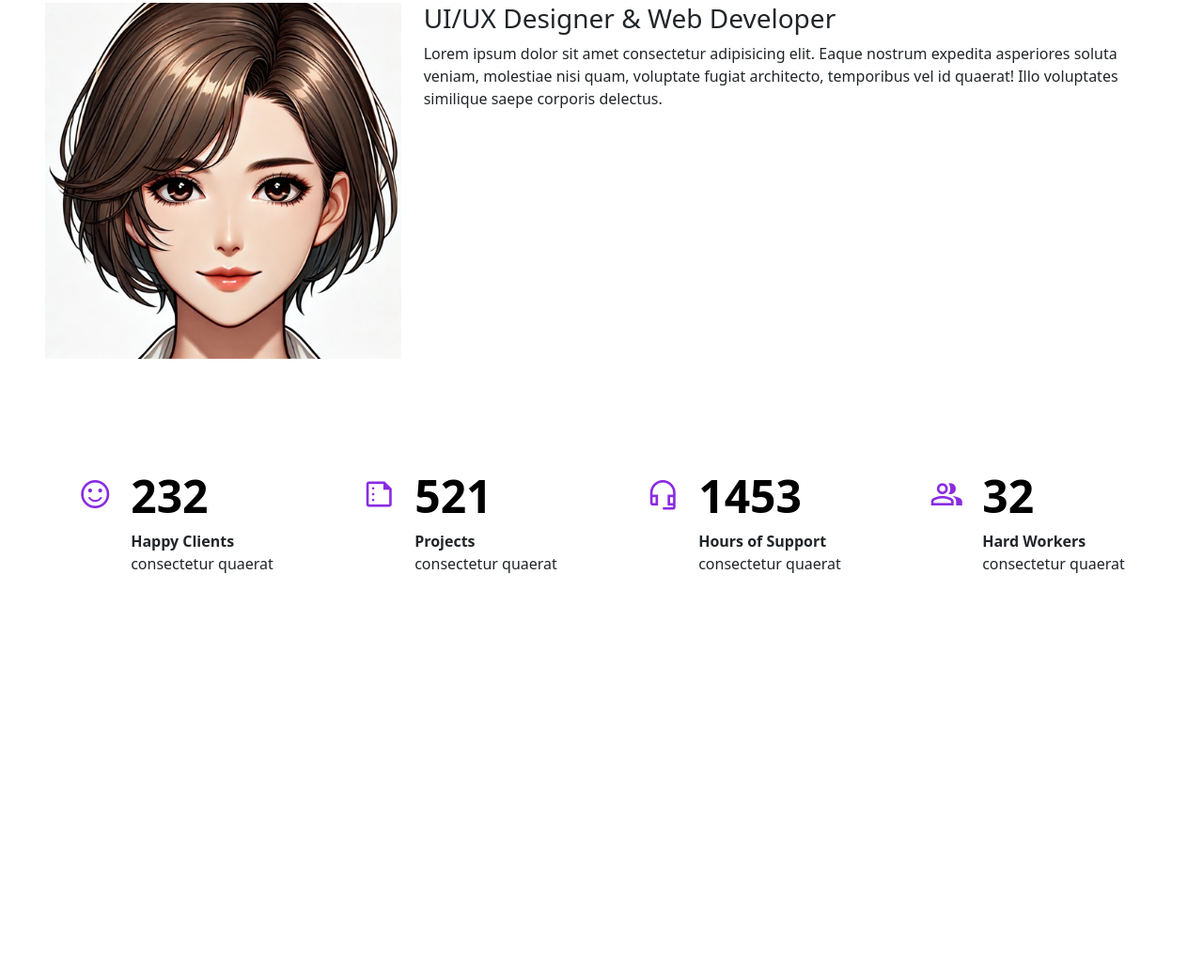
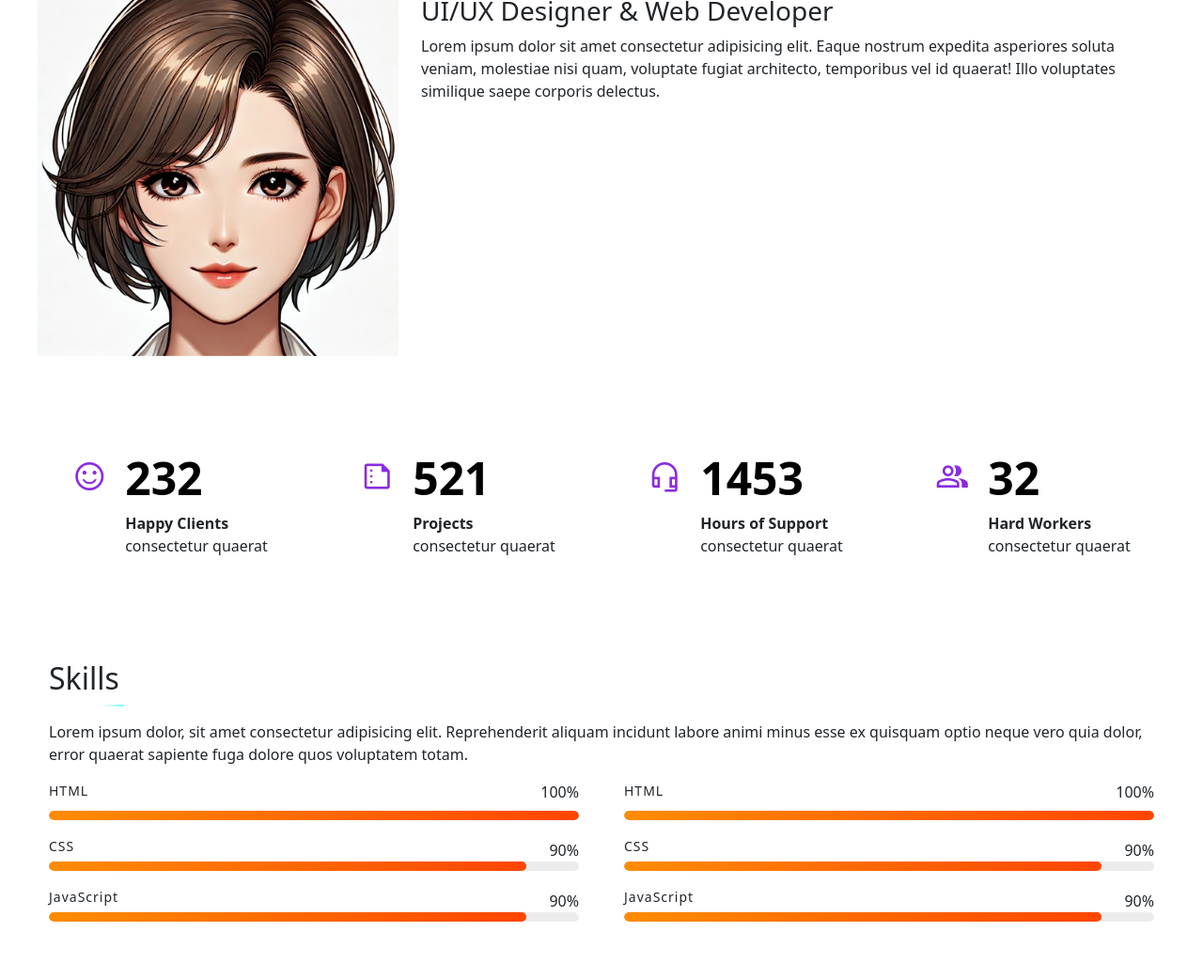
Before and after one commit to kahesr/portfolio, a website: page index.html in a window 1280 px wide. Shown: the part 1078-2119 px from the top of the page at 94% size. Before the commit the page ends 1768 px from the top, so only its background shows below. Drawn offline with nearby package versions, Linux system fonts and the light colour scheme.

Commit message:
Add skills section with progress-bar animation

```diff
--- a/index.html
+++ b/index.html
@@ -44,7 +44,7 @@
 	<!-- /Hero Section -->
 
 	<!-- About Section -->
-	<section id="about" class="p-5 ">
+	<section id="about">
 		<!-- section Title -->
 		<h2>about</h2>
 		<div class="animated-divider">
@@ -77,7 +77,7 @@
 	<!-- /About Section -->
 
 	<!-- Stats Section -->
-	<section id="stats" class="stats p-5">
+	<section id="stats" class="stats">
 		<div>
 			<div class="row gy-4">
 				<div class="col-lg-3 col-md-6" data-aos="fade-up" data-aos-delay="100">
@@ -137,6 +137,84 @@
 	</section>
 	<!-- /Stats Section -->
 
+	<!-- Skills Section -->
+	<section id="skills">
+		<div class="container-fluid">
+			<h2 data-aos="fade-up">Skills</h2>
+			<div class="animated-divider">
+				<div class="light"></div>
+			</div>
+			<p data-aos="fade-up" data-aos-delay="200">Lorem ipsum dolor, sit amet consectetur adipisicing elit.
+				Reprehenderit
+				aliquam incidunt labore animi minus esse
+				ex quisquam optio neque vero quia dolor, error quaerat sapiente fuga dolore quos voluptatem totam.</p>
+		</div>
+		<div id="skills-container" class="container-fluid">
+			<div class="row g-5">
+				<div class="col-6">
+					<div class="skill">
+						<div class="d-flex justify-content-between align-items-center pb-2">
+							<h3>HTML</h3>
+							<span class="skill-lvl">100%</span>
+						</div>
+						<div class="progress-bar">
+							<div class="skill-bar"></div>
+						</div>
+					</div>
+					<div class="skill">
+						<div class="d-flex justify-content-between">
+							<h3>CSS</h3>
+							<span class="skill-lvl">90%</span>
+						</div>
+						<div class="progress-bar">
+							<div class="skill-bar"></div>
+						</div>
+					</div>
+					<div class="skill">
+						<div class="d-flex justify-content-between">
+							<h3>JavaScript</h3>
+							<span class="skill-lvl">90%</span>
+						</div>
+						<div class="progress-bar">
+							<div class="skill-bar"></div>
+						</div>
+					</div>
+				</div>
+				<div class="col-6">
+					<div class="skill">
+						<div class="d-flex justify-content-between align-items-center pb-2">
+							<h3>HTML</h3>
+							<span class="skill-lvl">100%</span>
+						</div>
+						<div class="progress-bar">
+							<div class="skill-bar"></div>
+						</div>
+					</div>
+					<div class="skill">
+						<div class="d-flex justify-content-between">
+							<h3>CSS</h3>
+							<span class="skill-lvl">90%</span>
+						</div>
+						<div class="progress-bar">
+							<div class="skill-bar"></div>
+						</div>
+					</div>
+					<div class="skill">
+						<div class="d-flex justify-content-between">
+							<h3>JavaScript</h3>
+							<span class="skill-lvl">90%</span>
+						</div>
+						<div class="progress-bar">
+							<div class="skill-bar"></div>
+						</div>
+					</div>
+				</div>
+			</div>
+		</div>
+	</section>
+	<!-- /Skills Section -->
+
+	<script src="src/index.js"></script>
 	<script src="node_modules/bootstrap/dist/js/bootstrap.bundle.js"></script>
 	<script src="https://unpkg.com/aos@next/dist/aos.js"></script>
 	<script>
--- a/src/index.js
+++ b/src/index.js
@@ -0,0 +1,11 @@
+// Animate progress bars when the page loads
+document.addEventListener("DOMContentLoaded", function () {
+  document.querySelectorAll(".skill").forEach((skill) => {
+    let valueText = skill.querySelector(".skill-lvl").innerText;
+    let value = parseInt(valueText);
+    let bar = skill.querySelector(".skill-bar");
+
+    bar.style.width = value + "%"; // Set width dynamically
+    bar.style.transition = "width 1.5s ease-in-out"; // Add animation
+  });
+});
--- a/src/style.css
+++ b/src/style.css
@@ -6,6 +6,10 @@
     ),
     url("../assets/img/profile-image.jpg") center/cover no-repeat;
   color: white;
+}
+
+section {
+  padding: 40px;
 }
 
 .material-symbols-outlined {
@@ -64,3 +68,28 @@
     left: 90%;
   }
 }
+
+.skill {
+  margin-bottom: 20px;
+}
+
+.skill h3 {
+  font-size: 14px;
+  letter-spacing: 1px;
+  margin: 0;
+}
+
+.progress-bar {
+  width: 100%;
+  height: 10px;
+  background-color: rgba(217, 217, 217, 0.5);
+  border-radius: 5px;
+  overflow: hidden;
+}
+
+.skill-bar {
+  width: 0; /* Start at 0 */
+  height: 100%;
+  background: linear-gradient(to right, #ff8c00, #ff4500);
+  border-radius: 5px;
+}
```
